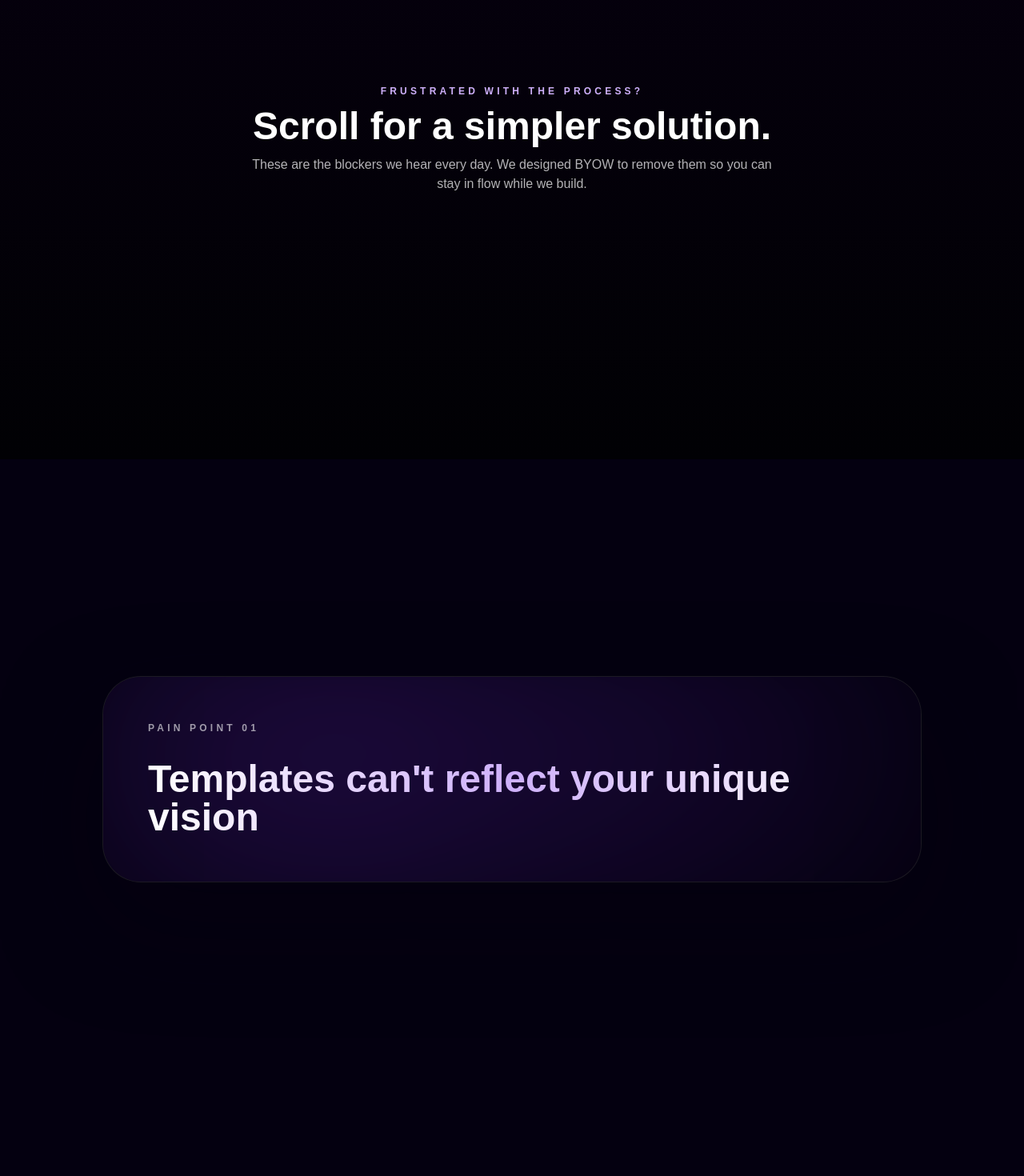
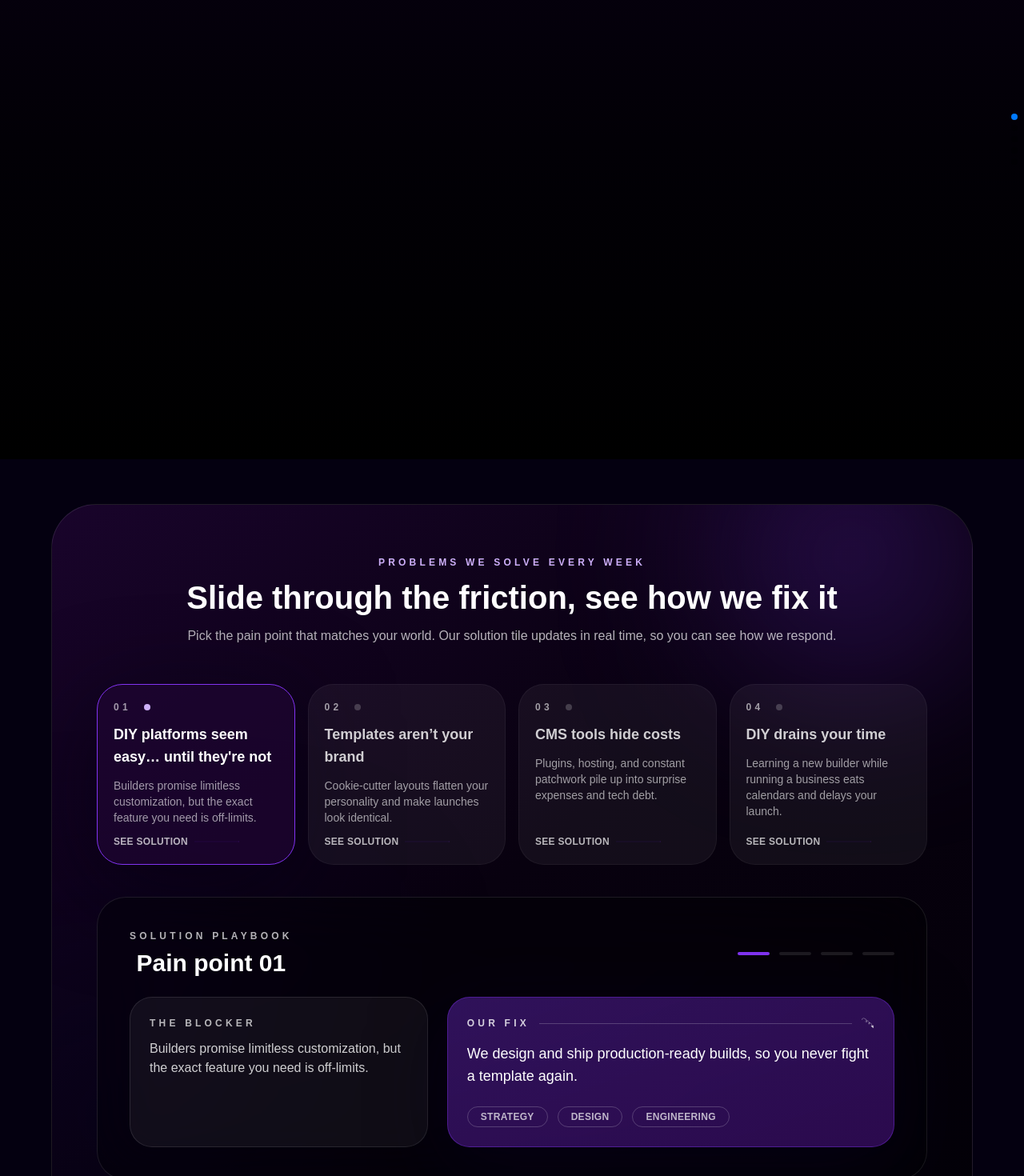
Before and after one commit to codezelat/byow-static-site, a Next.js app: page / in a window 1280 px wide. Shown: the part 1680-3150 px from the top of the page at 80% size. Built offline with nearby package versions, Linux system fonts and the light colour scheme.

Commit message:
Add Swiper.js for enhanced scrolling effects; refactor Home and IndustryBox components for improved layout and user experience

```diff
--- a/app/components/IndustryBox.tsx
+++ b/app/components/IndustryBox.tsx
@@ -2,181 +2,214 @@
 
 import Image from "next/image";
 import type { NextPage } from "next";
-import { useState } from "react";
+import { useEffect, useRef, useState } from "react";
 
 const industries = [
   {
     id: 1,
     name: "Retail & E-Commerce",
-    description:
-      "Immersive storefronts that pair rich merchandising with fast checkout paths.",
+    description: "Immersive storefronts with rich merchandising and fast checkout paths.",
     image: "/images/Retail & E-commerce.svg",
+    icon: "/images/shopping-bag (2).png",
+    metricLabel: "Avg. commerce uplift",
+    metricValue: "+38%",
   },
   {
     id: 2,
     name: "Corporate & Professional Services",
-    description:
-      "Executive-ready sites that build trust, clarify services, and convert leads.",
+    description: "Executive-ready sites that build trust, clarify services, and convert leads.",
     image: "/images/Professional Services.svg",
+    icon: "/images/cooparateimg.png",
+    metricLabel: "Lead conversion increase",
+    metricValue: "+62%",
   },
   {
     id: 3,
     name: "Travel & Hospitality",
-    description:
-      "Transportive storytelling, realtime booking flows, and crystal clear itineraries.",
+    description: "Transportive storytelling with realtime booking flows and clear itineraries.",
     image: "/images/Travel & Hospitality.svg",
+    icon: "/images/Luggage.png",
+    metricLabel: "Booking uplift",
+    metricValue: "+44%",
   },
   {
     id: 4,
     name: "Creative & Media",
-    description:
-      "Bold stage sets for agencies, studios, and creators who need their work to shine.",
+    description: "Bold stage sets for agencies, studios, and creators who need their work to shine.",
     image: "/images/Creative & Media Agencies.svg",
+    icon: "/images/creativity.png",
+    metricLabel: "Portfolio engagement",
+    metricValue: "+51%",
   },
   {
     id: 5,
     name: "Construction & Real Estate",
-    description:
-      "Portfolio-driven experiences with interactive listings and investor-ready insights.",
+    description: "Portfolio-driven experiences with interactive listings and investor-ready insights.",
     image: "/images/Construction & Real Estate.svg",
+    icon: "/images/blueprint.png",
+    metricLabel: "Project win rate",
+    metricValue: "+29%",
   },
   {
     id: 6,
     name: "Education & Learning",
-    description:
-      "Learning platforms and academies that make enrollment and content feel intuitive.",
+    description: "Learning platforms and academies that make enrollment and content feel intuitive.",
     image: "/images/Education & Learning Platforms.svg",
+    icon: "/images/scholorship.png",
+    metricLabel: "Enrollment growth",
+    metricValue: "+35%",
   },
   {
     id: 7,
     name: "Health, Beauty & Wellness",
-    description:
-      "Serene, high-touch experiences that mirror the care clients receive IRL.",
+    description: "Serene, high-touch experiences that mirror the care clients receive in person.",
     image: "/images/Health, Beauty & Wellness.svg",
+    icon: "/images/cardiogram.png",
+    metricLabel: "Appointment lift",
+    metricValue: "+48%",
   },
   {
     id: 8,
     name: "Custom Products",
-    description:
-      "When your idea doesn’t fit a template, we craft a digital product from scratch.",
+    description: "When your idea doesn’t fit a template, we craft a digital product from scratch.",
     image: "/images/Custom Product.svg",
+    icon: "/images/Group.png",
+    metricLabel: "Custom launches delivered",
+    metricValue: "120+",
   },
 ];
 
 const IndustryBox: NextPage = () => {
   const [activeIndex, setActiveIndex] = useState(0);
   const activeIndustry = industries[activeIndex];
+  const buttonRefs = useRef<(HTMLButtonElement | null)[]>([]);
+  const pillContainerRef = useRef<HTMLDivElement | null>(null);
+
+  useEffect(() => {
+    const activeButton = buttonRefs.current[activeIndex];
+    if (activeButton && pillContainerRef.current) {
+      activeButton.scrollIntoView({ block: "nearest", inline: "center" });
+    }
+  }, [activeIndex]);
 
   return (
-    <div className="relative overflow-hidden rounded-[48px] border border-white/10 bg-gradient-to-br from-[#0C051A] via-[#020008] to-[#010104] p-6 sm:p-10">
+    <div className="relative overflow-hidden rounded-[48px] border border-white/10 bg-gradient-to-br from-[#080111] via-[#020007] to-[#000000] p-5 sm:p-8">
       <div className="pointer-events-none absolute -top-16 right-4 h-48 w-48 rounded-full bg-[#8133F1]/30 blur-[120px]" />
       <div className="pointer-events-none absolute bottom-0 left-[-60px] h-72 w-72 rounded-full bg-[#0a1a40]/50 blur-[140px]" />
 
-      <div className="relative z-10 grid gap-8 lg:grid-cols-[280px_minmax(0,1fr)]">
-        <div className="space-y-3">
-          <p className="text-xs font-semibold uppercase tracking-[0.35em] text-white/60">
-            Choose an industry
+      <div className="relative z-10 space-y-6">
+        <div className="relative flex min-h-[260px] flex-col overflow-hidden rounded-[40px] border border-white/10 bg-black/40">
+          <Image
+            src={activeIndustry.image}
+            alt={activeIndustry.name}
+            fill
+            sizes="(min-width: 1024px) 70vw, 100vw"
+            className="object-cover opacity-30"
+          />
+          <div className="pointer-events-none absolute inset-0 bg-gradient-to-br from-black/50 to-transparent" />
+          <div className="pointer-events-none absolute left-8 top-8 flex h-16 w-16 items-center justify-center rounded-full bg-white/15 backdrop-blur">
+            <Image
+              src={activeIndustry.icon}
+              alt={`${activeIndustry.name} icon`}
+              width={36}
+              height={36}
+              className="opacity-90"
+            />
+          </div>
+          <div className="relative z-10 flex h-full flex-col justify-end p-6 sm:p-10 lg:flex-row lg:items-end lg:justify-between">
+            <div className="max-w-2xl">
+              <p className="text-xs font-semibold uppercase tracking-[0.35em] text-white/70">
+                Spotlight industry
               </p>
-          <div className="hidden flex-col gap-2 lg:flex">
+              <h3 className="mt-3 text-3xl font-semibold leading-tight sm:text-4xl">
+                {activeIndustry.name}
+              </h3>
+              <p className="mt-3 text-sm text-white/80 sm:text-base">
+                {activeIndustry.description}
+              </p>
+            </div>
+            <div className="mt-6 inline-flex items-center gap-3 rounded-full border border-white/30 px-5 py-3 text-sm font-semibold uppercase tracking-widest text-white/80">
+              <span className="flex h-8 w-8 items-center justify-center rounded-full border border-white/40">
+                {String(activeIndustry.id).padStart(2, "0")}
+              </span>
+              <div className="text-left">
+                <p className="text-[10px] uppercase tracking-[0.4em] text-white/50">
+                  {activeIndustry.metricLabel}
+                </p>
+                <p className="text-lg text-white">{activeIndustry.metricValue}</p>
+              </div>
+            </div>
+          </div>
+        </div>
+
+        <div className="space-y-4">
+          <div
+            ref={pillContainerRef}
+            className="flex gap-4 overflow-x-auto pb-2 scrollbar-thin"
+          >
             {industries.map((industry, index) => {
               const isActive = index === activeIndex;
               return (
                 <button
                   key={industry.id}
+                  ref={(el) => {
+                    buttonRefs.current[index] = el;
+                  }}
                   onClick={() => setActiveIndex(index)}
-                  className={`flex items-center justify-between rounded-[18px] border px-4 py-3 text-left transition ${
-                    isActive ? "border-white/50 bg-white/10" : "border-white/10 hover:border-white/30"
+                  className={`flex min-w-[220px] items-center gap-3 rounded-[24px] border px-4 py-3 text-left transition ${
+                    isActive
+                      ? "border-[#CEB0FA] bg-gradient-to-r from-[#8133F1]/40 to-transparent shadow-[0_20px_60px_rgba(6,0,35,0.5)]"
+                      : "border-white/10 hover:border-white/40"
                   }`}
                 >
-                  <span
-                    className={`text-sm font-semibold ${
-                      isActive ? "text-white" : "text-white/70"
+                  <div
+                    className={`flex h-10 w-10 items-center justify-center rounded-full ${
+                      isActive ? "bg-[#8133F1]/40" : "bg-white/10"
                     }`}
                   >
+                    <Image src={industry.icon} alt={industry.name} width={24} height={24} />
+                  </div>
+                  <div>
+                    <p className={`text-sm font-semibold ${isActive ? "text-white" : "text-white/70"}`}>
                       {industry.name}
-                  </span>
-                  <span
-                    className={`h-2 w-2 rounded-full ${
-                      isActive ? "bg-[#CEB0FA]" : "bg-white/20"
-                    }`}
-                  />
+                    </p>
+                    <p className="text-xs text-white/50">Tap to explore</p>
+                  </div>
                 </button>
               );
             })}
           </div>
-          <div className="flex gap-3 overflow-x-auto lg:hidden">
-            {industries.map((industry, index) => {
-              const isActive = index === activeIndex;
-              return (
-                <button
-                  key={industry.id}
-                  onClick={() => setActiveIndex(index)}
-                  className={`whitespace-nowrap rounded-full px-4 py-2 text-xs font-semibold uppercase tracking-wide ${
-                    isActive ? "bg-[#8133F1] text-white" : "bg-white/10 text-white/60"
-                  }`}
-                >
-                  {industry.name}
-                </button>
-              );
-            })}
-          </div>
-        </div>
 
-        <div className="relative overflow-hidden rounded-[36px] border border-white/10 bg-black/30 p-6 sm:p-10">
-          <Image
-            src={activeIndustry.image}
-            alt={activeIndustry.name}
-            fill
-            sizes="(min-width: 1024px) 60vw, 90vw"
-            className="object-cover opacity-30"
-          />
-          <div className="relative z-10">
-            <p className="text-xs font-semibold uppercase tracking-[0.35em] text-white/70">
-              {activeIndustry.name}
-            </p>
-            <h3 className="mt-4 text-3xl font-semibold leading-tight sm:text-4xl">
-              {activeIndustry.name}
-            </h3>
-            <p className="mt-4 text-sm text-white/80 sm:text-base">
-              {activeIndustry.description}
-            </p>
-            <div className="mt-8 grid gap-4 sm:grid-cols-3">
-              <div className="rounded-2xl border border-white/20 bg-white/5 p-4 text-left">
-                <p className="text-xs font-semibold uppercase tracking-widest text-white/60">
+          <div className="grid gap-4 md:grid-cols-3">
+            <div className="rounded-[28px] border border-white/20 bg-white/5 p-5 text-left">
+              <p className="text-xs font-semibold uppercase tracking-[0.35em] text-white/60">
                 Collaboration
               </p>
-                <p className="mt-2 text-lg font-semibold text-white">Strategy + Build</p>
+              <p className="mt-2 text-lg font-semibold text-white">Strategy studio + build pod</p>
+              <p className="mt-2 text-sm text-white/70">
+                Dedicated multi-disciplinary team that stays with the engagement end-to-end.
+              </p>
             </div>
-              <div className="rounded-2xl border border-white/20 bg-white/5 p-4 text-left">
-                <p className="text-xs font-semibold uppercase tracking-widest text-white/60">
+            <div className="rounded-[28px] border border-white/20 bg-white/5 p-5 text-left">
+              <p className="text-xs font-semibold uppercase tracking-[0.35em] text-white/60">
                 Timeline
               </p>
               <p className="mt-2 text-lg font-semibold text-white">4-8 weeks</p>
+              <p className="mt-2 text-sm text-white/70">
+                Sprint planning tuned to your launch cadence, including QA + training.
+              </p>
             </div>
-              <div className="rounded-2xl border border-white/20 bg-white/5 p-4 text-left">
-                <p className="text-xs font-semibold uppercase tracking-widest text-white/60">
+            <div className="rounded-[28px] border border-white/20 bg-white/5 p-5 text-left">
+              <p className="text-xs font-semibold uppercase tracking-[0.35em] text-white/60">
                 Deliverables
               </p>
-                <p className="mt-2 text-lg font-semibold text-white">UX, UI, Dev</p>
+              <p className="mt-2 text-lg font-semibold text-white">UX · UI · Dev</p>
+              <p className="mt-2 text-sm text-white/70">
+                From research to production-grade builds, handed over with documentation.
+              </p>
             </div>
           </div>
         </div>
-        </div>
-      </div>
-
-      <div className="relative z-10 mt-10 flex flex-wrap items-center gap-3 text-xs font-semibold uppercase tracking-[0.35em] text-white/60">
-        <span className="rounded-full border border-white/15 px-4 py-1">
-          Commerce
-        </span>
-        <span className="rounded-full border border-white/15 px-4 py-1">
-          Hospitality
-        </span>
-        <span className="rounded-full border border-white/15 px-4 py-1">
-          Education
-        </span>
-        <span className="rounded-full border border-white/15 px-4 py-1">
-          Custom stacks
-        </span>
       </div>
     </div>
   );
--- a/app/page.tsx
+++ b/app/page.tsx
@@ -1,7 +1,11 @@
 "use client";
 
 import type { NextPage } from "next";
-import { useEffect, useRef, useState } from "react";
+import { Swiper, SwiperSlide } from "swiper/react";
+import { Mousewheel, Pagination } from "swiper/modules";
+import "swiper/css";
+import "swiper/css/pagination";
+import { useEffect, useState } from "react";
 import SectionCard from "./components/SectionCard";
 import StepBar from "./components/StepsBar";
 import IndustriesSection from "./components/IndustriesSection";
@@ -11,38 +15,9 @@
 
 const Home: NextPage = () => {
   const [isMounted, setIsMounted] = useState(false);
-  const [activePainPoint, setActivePainPoint] = useState(0);
-  const painPointRefs = useRef<(HTMLDivElement | null)[]>([]);
 
   useEffect(() => {
     setIsMounted(true);
-  }, []);
-
-  useEffect(() => {
-    if (typeof window === "undefined") return;
-
-    const observer = new IntersectionObserver(
-      (entries) => {
-        entries.forEach((entry) => {
-          if (entry.isIntersecting) {
-            const index = Number(entry.target.getAttribute("data-pain-index"));
-            if (!Number.isNaN(index)) {
-              setActivePainPoint(index);
-            }
-          }
-        });
-      },
-      {
-        rootMargin: "-20% 0px -20% 0px",
-        threshold: 0.6,
-      }
-    );
-
-    painPointRefs.current.forEach((node) => {
-      if (node) observer.observe(node);
-    });
-
-    return () => observer.disconnect();
   }, []);
 
   const heroStats = [
@@ -215,58 +190,43 @@
         </div>
       </section>
 
-      <section className="relative px-0">
-        <div className="sticky top-0 z-0 flex min-h-screen flex-col items-center justify-center bg-gradient-to-b from-[#06000F] to-[#010104] px-4 py-20 xs:px-6 sm:px-8">
+      <section className="relative h-screen w-full overflow-hidden">
+        <div className="absolute inset-0 bg-gradient-to-b from-[#080013] via-[#020006] to-[#000]" />
+
+        <Swiper
+          direction="vertical"
+          modules={[Mousewheel, Pagination]}
+          mousewheel={{ forceToAxis: true, releaseOnEdges: true, thresholdDelta: 15 }}
+          pagination={{ clickable: true }}
+          slidesPerView={1}
+          className="h-full w-full"
+        >
+          <SwiperSlide className="flex h-full flex-col items-center justify-center px-4 text-center">
             <p className="text-xs font-semibold uppercase tracking-[0.35em] text-[#CEB0FA]">
               Frustrated with the process?
             </p>
-          <h2 className="mt-4 text-center text-3xl font-semibold leading-tight text-white sm:text-4xl md:text-[48px]">
+            <h2 className="mt-3 text-3xl font-semibold leading-tight text-white sm:text-4xl md:text-[48px]">
               Scroll for a simpler solution.
             </h2>
-          <p className="mt-4 max-w-2xl text-center text-sm text-white/70 sm:text-base">
+            <p className="mt-3 text-sm text-white/70 sm:text-base">
               These are the blockers we hear every day. We designed BYOW to remove them so you
               can stay in flow while we build.
             </p>
-        </div>
+          </SwiperSlide>
 
-        <div className="relative snap-y snap-mandatory">
-          {painPoints.map((point, index) => (
-            <article
-              key={point.title}
-              data-pain-index={index}
-              ref={(el) => {
-                painPointRefs.current[index] = el;
-              }}
-              className="flex min-h-screen snap-center items-center justify-center px-4 py-16 xs:px-6 sm:px-8"
-            >
-              <div className="relative w-full max-w-5xl overflow-hidden rounded-[48px] border border-white/10 bg-[#02000A] p-10 sm:p-14 shadow-[0_50px_120px_rgba(5,0,15,0.7)]">
-                <div
-                  className={`pointer-events-none absolute inset-0 rounded-[48px] bg-gradient-to-br ${point.gradient} opacity-20 blur-[140px] transition-opacity duration-500 ${
-                    activePainPoint === index ? "opacity-60" : "opacity-15"
-                  }`}
-                />
-                <div
-                  className={`relative z-10 flex flex-col items-center justify-center text-center sm:items-start sm:text-left ${
-                    activePainPoint === index ? "scale-100 opacity-100" : "scale-95 opacity-60"
-                  } transition-all duration-500`}
-                >
+          {painPoints.map((point) => (
+            <SwiperSlide key={point.title} className="flex h-full items-center justify-center px-4">
+              <div className="text-center">
                 <p className="text-xs font-semibold uppercase tracking-[0.35em] text-white/60">
-                    Pain point {String(index + 1).padStart(2, "0")}
+                  Pain point
                 </p>
-                  <h3
-                    className={`mt-8 bg-clip-text text-4xl font-semibold leading-tight text-transparent sm:text-5xl ${
-                      activePainPoint === index
-                        ? "bg-gradient-to-r from-white via-[#CEB0FA] to-white"
-                        : "bg-gradient-to-r from-white/50 to-white/30"
-                    }`}
-                  >
+                <h3 className="mt-4 bg-gradient-to-r from-white via-[#CEB0FA] to-white bg-clip-text text-4xl font-semibold leading-tight text-transparent sm:text-5xl md:text-6xl">
                   {point.title}
                 </h3>
               </div>
-              </div>
-            </article>
+            </SwiperSlide>
           ))}
-        </div>
+        </Swiper>
       </section>
 
       {/* Only render components if client-side mounted to avoid hydration issues */}
--- a/package.json
+++ b/package.json
@@ -20,7 +20,8 @@
     "next": "^15.5.6",
     "react": "^19.0.0",
     "react-dom": "^19.0.0",
-    "react-icons": "^5.5.0"
+    "react-icons": "^5.5.0",
+    "swiper": "^12.0.3"
   },
   "devDependencies": {
     "@eslint/eslintrc": "^3",
```
Also changed, not shown: 1 other file (tests, documents, lock files or other folders). Lines whose indentation alone changed are shown as unchanged.
